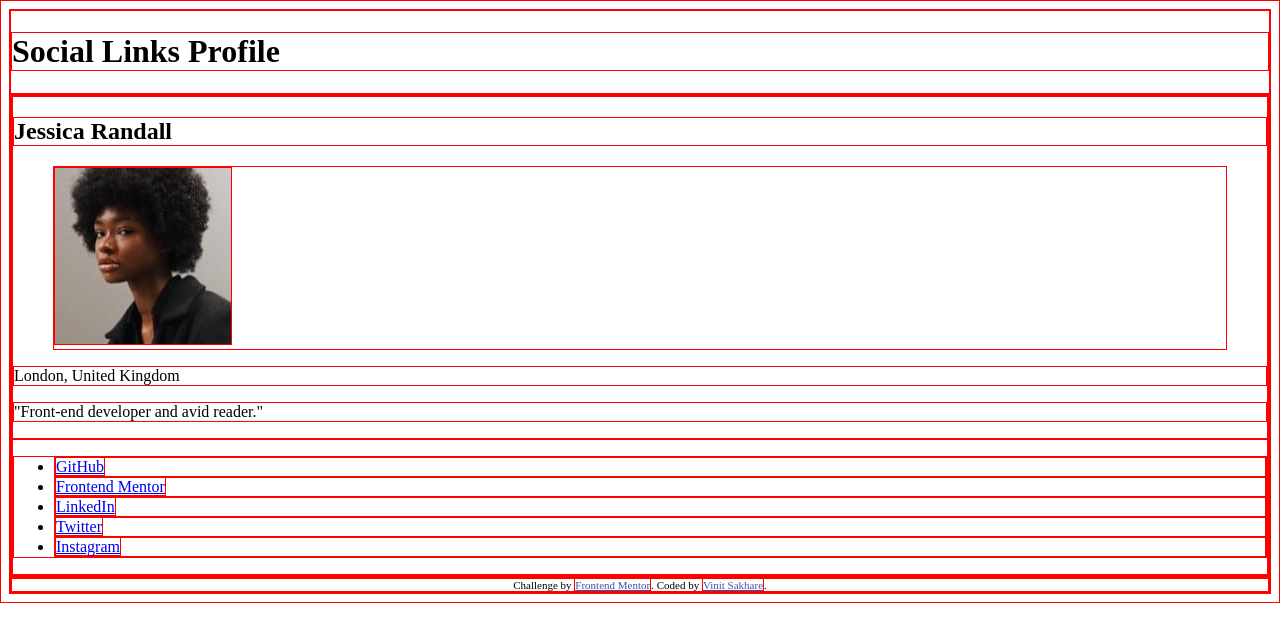
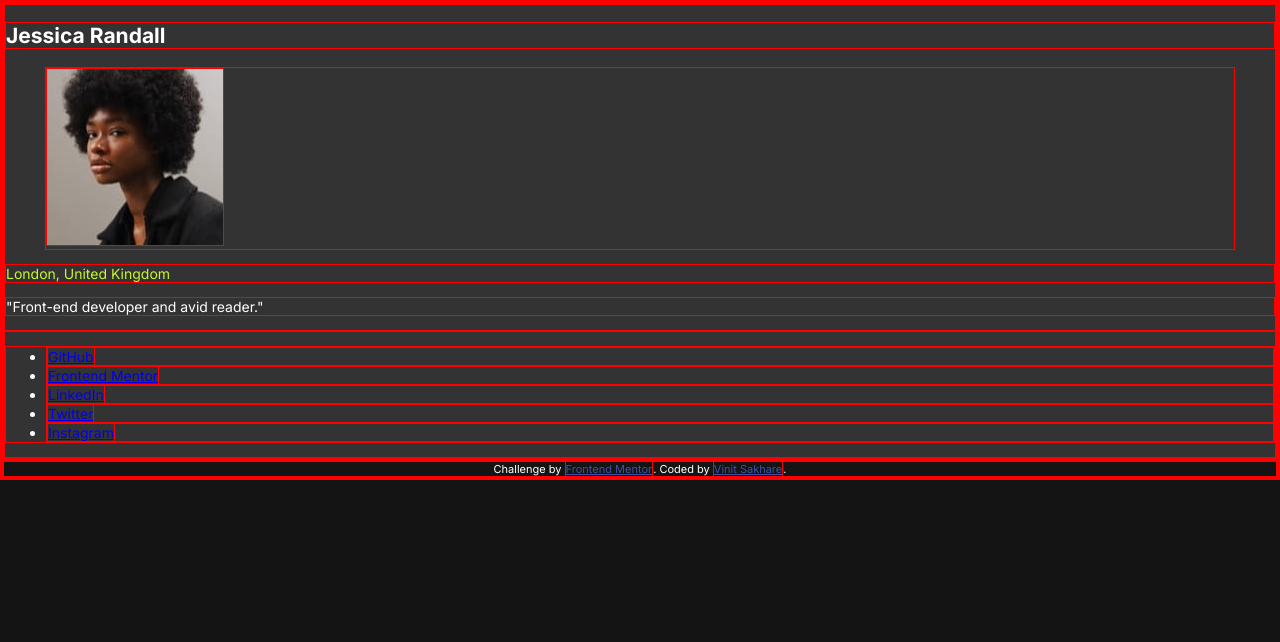
Before and after one commit to Vinit1234/FrontEndMentorProjects, a plain HTML site: page 3-social-links-profile-main/index.html in a window 1280 px wide. Drawn offline with Linux system fonts and the light colour scheme.

Commit message:
Added html and css for typography and color scheme

```diff
--- a/3-social-links-profile-main/index.html
+++ b/3-social-links-profile-main/index.html
@@ -7,7 +7,12 @@
   <link rel="icon" type="image/png" sizes="32x32" href="./assets/images/favicon-32x32.png">
 
   <title>Frontend Mentor | Social links profile</title>
-
+  <link rel="preconnect" href="https://fonts.googleapis.com">
+  <link rel="preconnect" href="https://fonts.gstatic.com" crossorigin>
+  <link href="https://fonts.googleapis.com/css2?family=Inter:ital,opsz@0,14..32;1,14..32&display=swap" rel="stylesheet">
+  <link href="https://fonts.googleapis.com/css2?family=Inter:ital,opsz,wght@0,14..32,600;1,14..32,600&display=swap" rel="stylesheet">
+  <link href="https://fonts.googleapis.com/css2?family=Inter:ital,opsz,wght@0,14..32,700;1,14..32,700&display=swap" rel="stylesheet">
+  <!-- <link href="https://fonts.googleapis.com/css2?family=Inter:ital,opsz,wght@0,14..32,100..900;1,14..32,100..900&display=swap" rel="stylesheet"> -->
   <link rel="stylesheet" href="styles.css">
 </head>
 <body>
@@ -22,7 +27,7 @@
         <figure>
           <img src="./assets/images/avatar-jessica.jpeg" alt="">
         </figure>
-        <p>London, United Kingdom</p>
+        <p class="highlight-txt">London, United Kingdom</p>
         <p>"Front-end developer and avid reader."</p>
       </section>
       <nav class="menu">
--- a/3-social-links-profile-main/styles.css
+++ b/3-social-links-profile-main/styles.css
@@ -1,7 +1,55 @@
+:root{
+    --Green: hsl(75, 94%, 57%);
+    --White: hsl(0, 0%, 100%);
+    --Grey-700: hsl(0, 0%, 20%);
+    --Grey-800: hsl(0, 0%, 12%);
+    --Grey-900: hsl(0, 0%, 8%);
+    font-size: 14px;
+}
 
 *{
+    box-sizing: border-box;
     border: 1px solid red;
 }
 
+/* Visually hide h1 but keep it available for screen readers */
+.visually-hidden {
+    position: absolute;
+  position: absolute !important;
+  width: 1px !important;
+  height: 1px !important;
+  padding: 0 !important;
+  margin: -1px !important;
+  overflow: hidden !important;
+  clip: rect(0,0,0,0) !important;
+  white-space: nowrap !important;
+  border: 0 !important;
+}
+
+
+body{
+    margin: 0;
+}
+
+/* ======================================== */
+/* Typography and color scheme */
+
+body{
+    font-family: "Inter", sans-serif;
+    background-color: var(--Grey-900);
+    color: var(--White);
+}
+
+.card{
+    background-color: var(--Grey-700);
+}
+
+.highlight-txt{
+    color: var(--Green);
+}
+
+/* ====================================== */
+
+
 .attribution { font-size: 11px; text-align: center; }
 .attribution a { color: hsl(228, 45%, 44%); }
```
